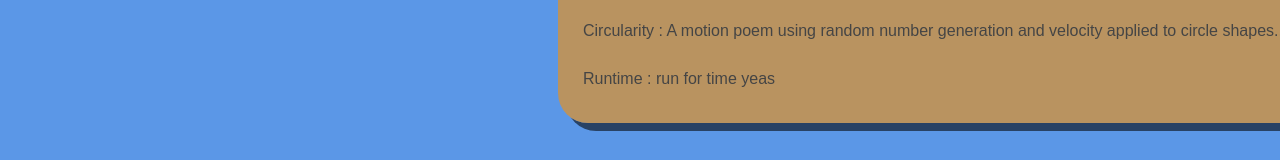
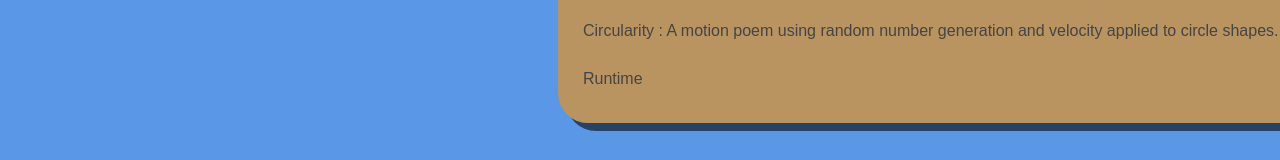
Before and after one commit to MasonAbadie/MasonAbadie.github.io, a plain HTML site: page portfolio.html in a window 1280 px wide. Shown: the part 294-454 px from the top of the page. Drawn offline with Linux system fonts and the light colour scheme.

Commit message:
add runtime project

```diff
--- a/portfolio.html
+++ b/portfolio.html
@@ -128,7 +128,7 @@
     <li><a href="projects/platformer/">Platformer : A cannon - dodging, collectible - grabbing adventure game for Halleb0t</a></li>
     <li><a href="projects/bouncing-box/">Bouncing Box : A project that gives you a taste of game development on the web </a></li>
     <li><a href="projects/circularity/">Circularity : A motion poem using random number generation and velocity applied to circle shapes...</a></li>
-    <li><a href= "projects/runtime/">Runtime : run for time yeas</a></li>
+    <li><a href= "projects/runtime/">Runtime</a></li>
             </u1>
         </div>
     </main>
```
